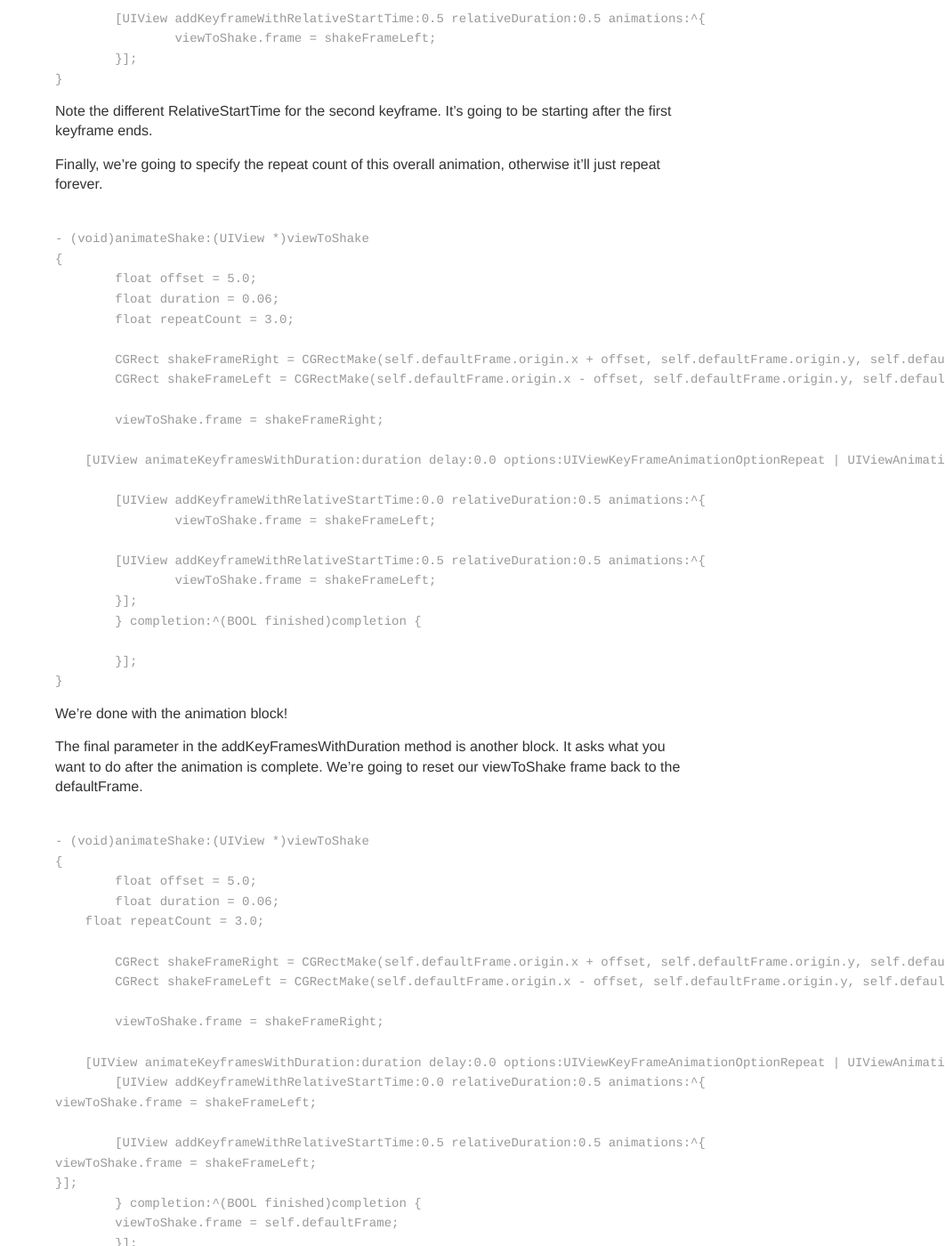
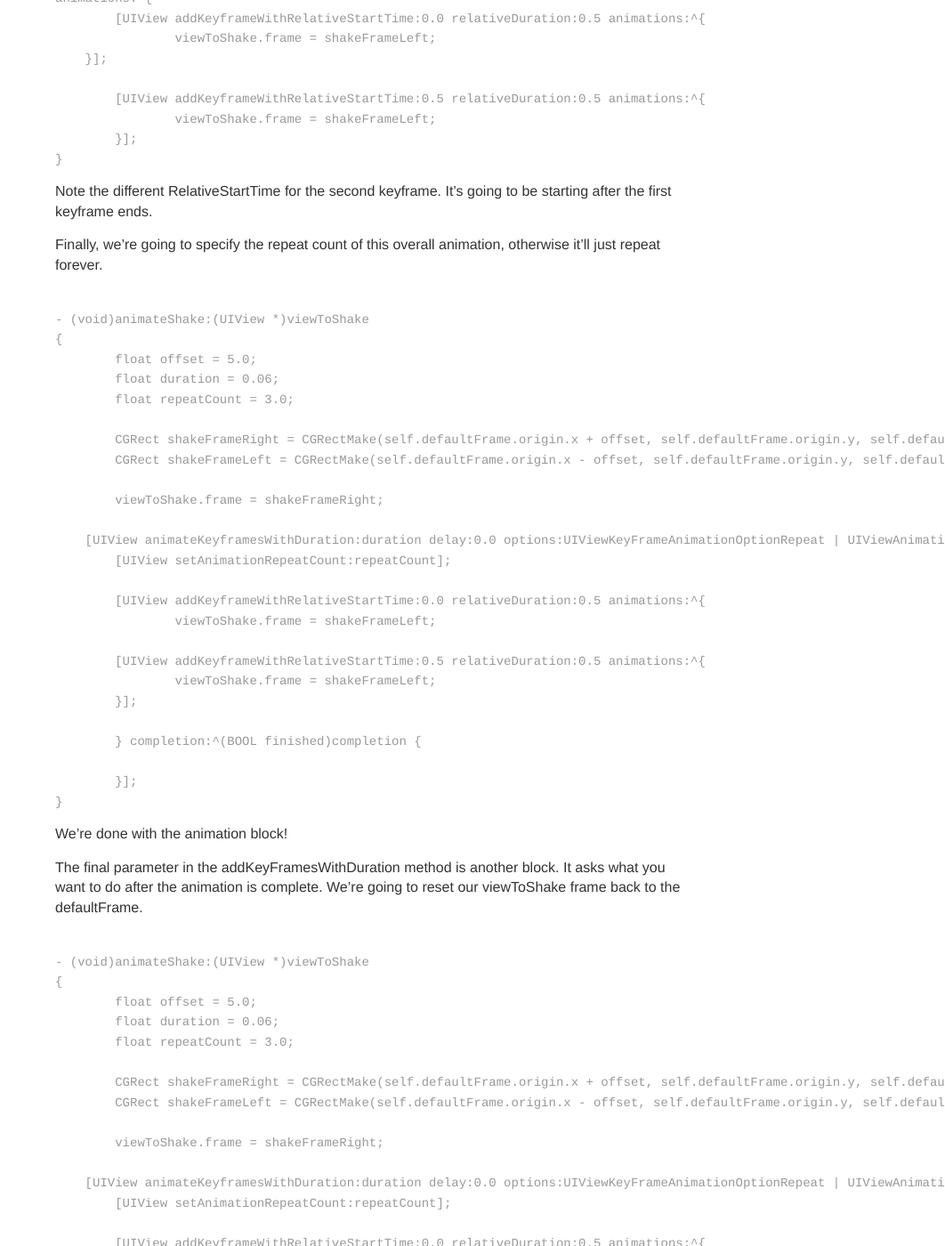
Before and after one commit to trentyou/trentyou.github.io, a Jekyll site: the page built from _posts/2014-12-7-Shaking a UIView.md, in a window 1280 px wide and 1400 px high, scrolled down 8916 px. Shown: the whole window at 89% size, without its empty margins (218-1280 px from the left). Built offline with Jekyll 4.4.1, drawn with Linux system fonts in a browser that asks for light colours; some of the changed text lies outside the part shown.

Commit message:
Updated 2014-12-7-Shaking a UIView.md

```diff
--- a/_posts/2014-12-7-Shaking a UIView.md
+++ b/_posts/2014-12-7-Shaking a UIView.md
@@ -222,6 +222,7 @@
 To call this method, we want to type:
 <pre><code>
     [UIView animateKeyframesWithDuration: delay: options: animations:^{
+
 	} completion:^(BOOL finished)completion {
 
 	}];
@@ -243,6 +244,7 @@
 	viewToShake.frame = shakeFrameRight;
 
 	[UIView animateKeyframesWithDuration:duration delay: options: animations:^{
+
 	} completion:^(BOOL finished)completion {
 
 	}];
@@ -262,6 +264,7 @@
 	viewToShake.frame = shakeFrameRight;
 
 	[UIView animateKeyframesWithDuration:duration delay:0.0 options: animations:^{
+
 	} completion:^(BOOL finished)completion {
 
 	}];
@@ -290,6 +293,7 @@
 	viewToShake.frame = shakeFrameRight;
 
 	[UIView animateKeyframesWithDuration:duration delay:0.0 options:UIViewKeyFrameAnimationOptionRepeat | UIViewAnimationOptionCurveEaseInOut animations:^{
+
 	} completion:^(BOOL finished)completion {
 
 	}];
@@ -308,7 +312,7 @@
 <pre><code>
 animations:^{
 	[UIView addKeyframeWithRelativeStartTime:0.0 relativeDuration:0.5 animations:^{
-	viewToShake.frame = shakeFrameLeft;
+		viewToShake.frame = shakeFrameLeft;
 	}];
 }
 </code></pre>
@@ -316,7 +320,7 @@
 The first parameter:
 
 <pre><code>
-	addKeyframeWithRelativeStartTime:0.0
+addKeyframeWithRelativeStartTime:0.0
 </code></pre>
 
 represents when during the total animation time you want this animation to start. 0.0 will mean this keyframe will start right after the animation method is called, while 0.5 means the keyframe will start halfway through the total animation time.
@@ -324,7 +328,7 @@
 This next parameter specifies how long of the total animation time this keyframe will spend. 0.5 means that half of the total animation time will be spent animating to this keyframe.
 
 <pre><code>
-	relativeDuration:0.5
+relativeDuration:0.5
 </code></pre>
 
 This is getting a little crazy, but the next parameter takes another block. Inside this nested animation block is where we specify our first animation. By typing:
@@ -371,6 +375,7 @@
 	viewToShake.frame = shakeFrameRight;
 
     [UIView animateKeyframesWithDuration:duration delay:0.0 options:UIViewKeyFrameAnimationOptionRepeat | UIViewAnimationOptionCurveEaseInOut animations:^{
+	[UIView setAnimationRepeatCount:repeatCount];
 
 	[UIView addKeyframeWithRelativeStartTime:0.0 relativeDuration:0.5 animations:^{
 		viewToShake.frame = shakeFrameLeft;
@@ -378,6 +383,7 @@
 	[UIView addKeyframeWithRelativeStartTime:0.5 relativeDuration:0.5 animations:^{
 		viewToShake.frame = shakeFrameLeft;
 	}];
+
 	} completion:^(BOOL finished)completion {
 
 	}];
@@ -393,7 +399,7 @@
 {
 	float offset = 5.0;
 	float duration = 0.06;
-    float repeatCount = 3.0;
+	float repeatCount = 3.0;
 
 	CGRect shakeFrameRight = CGRectMake(self.defaultFrame.origin.x + offset, self.defaultFrame.origin.y, self.defaultFrame.size.width, self.defaultFrame.size.height);
 	CGRect shakeFrameLeft = CGRectMake(self.defaultFrame.origin.x - offset, self.defaultFrame.origin.y, self.defaultFrame.size.width, self.defaultFrame.size.height);
@@ -401,12 +407,16 @@
 	viewToShake.frame = shakeFrameRight;
 
     [UIView animateKeyframesWithDuration:duration delay:0.0 options:UIViewKeyFrameAnimationOptionRepeat | UIViewAnimationOptionCurveEaseInOut animations:^{
-    	[UIView addKeyframeWithRelativeStartTime:0.0 relativeDuration:0.5 animations:^{
-viewToShake.frame = shakeFrameLeft;
+	[UIView setAnimationRepeatCount:repeatCount];
+
+	[UIView addKeyframeWithRelativeStartTime:0.0 relativeDuration:0.5 animations:^{
+		viewToShake.frame = shakeFrameLeft;
+	}];
 
 	[UIView addKeyframeWithRelativeStartTime:0.5 relativeDuration:0.5 animations:^{
-viewToShake.frame = shakeFrameLeft;
-}];
+		viewToShake.frame = shakeFrameLeft;
+	}];
+
 	} completion:^(BOOL finished)completion {
     	viewToShake.frame = self.defaultFrame;
 	}];
```
